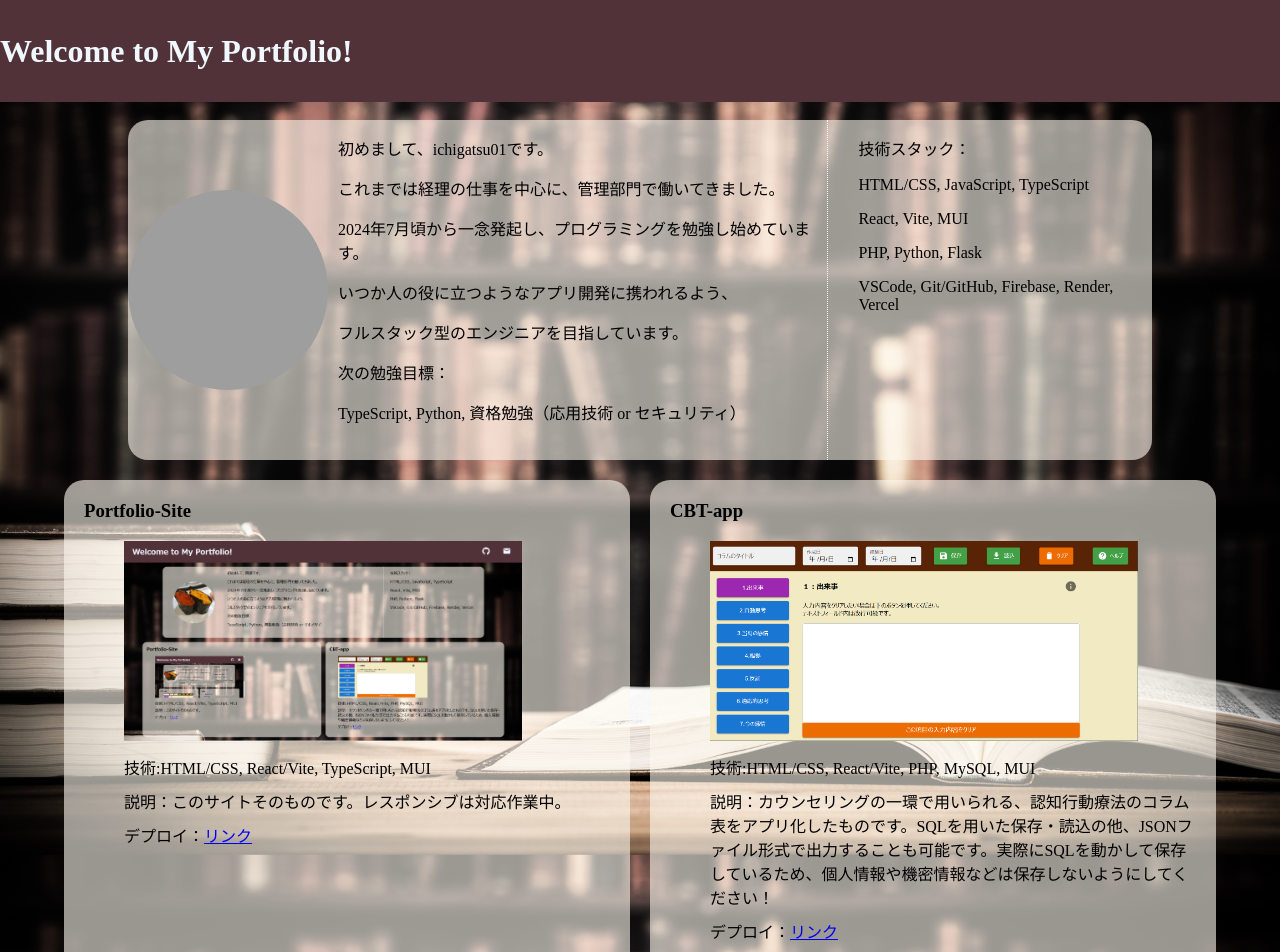
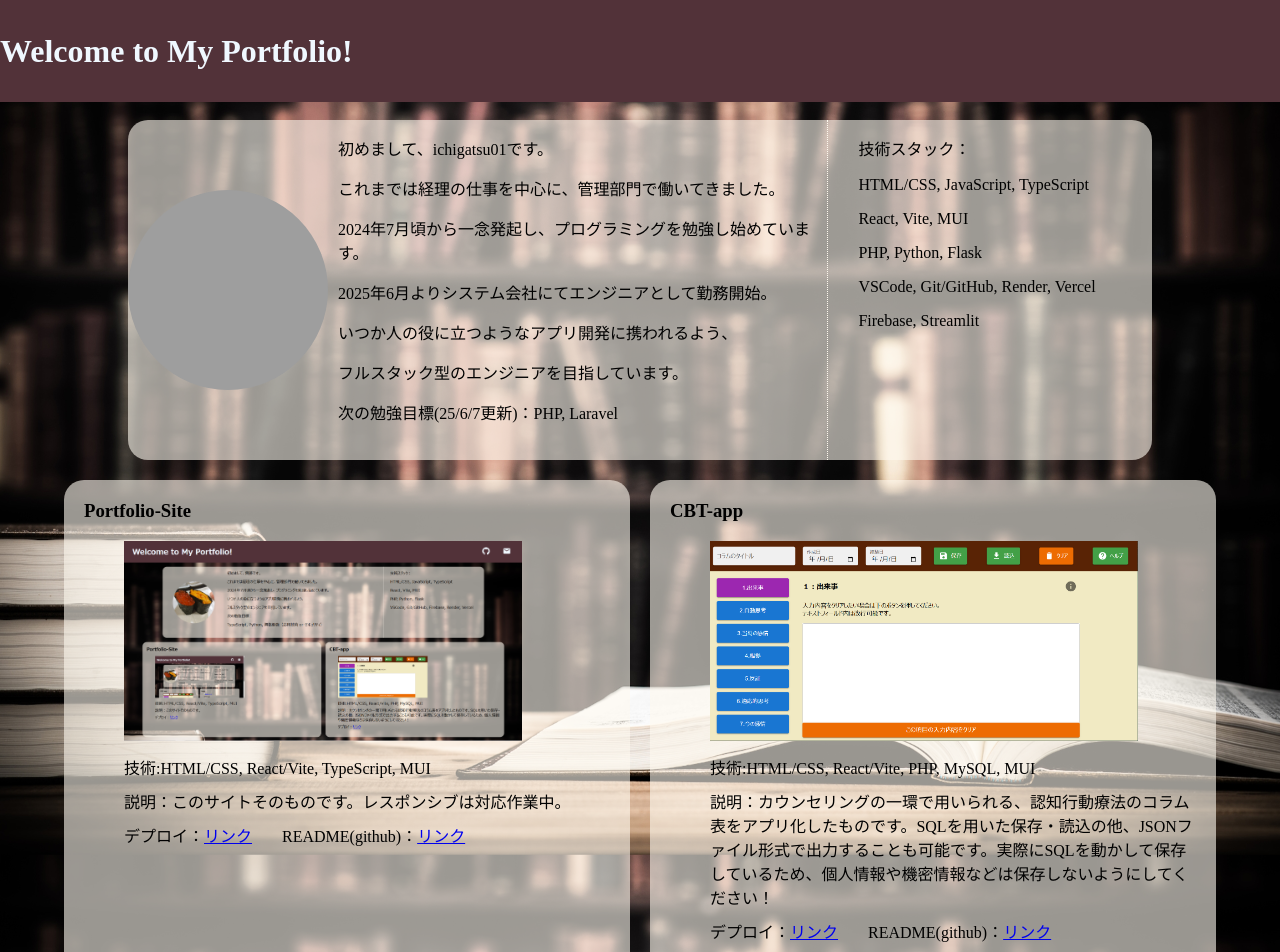
Before and after one commit to ichigatsu01/MyPortfolio, a React (Vite) app: page / in a window 1280 px wide. Shown: the top 952 px of the page. Built offline with nearby package versions, Linux system fonts and the light colour scheme; grey boxes are pictures that could not be loaded; some icons are missing.

Commit message:
プロフィール更新、ポートフォリオにREADMEへのリンク追加

```diff
--- a/src/components/Contents/Portfolio.tsx
+++ b/src/components/Contents/Portfolio.tsx
@@ -7,6 +7,7 @@ type Work = {
   title: string;
   tech: string;
   explain: string;
+  readme: string
 }
 
 const Portfolio = () => {
@@ -18,42 +19,48 @@ const Portfolio = () => {
       link: "https://my-portfolio-bay-two-44.vercel.app/",
       title: "Portfolio-Site",
       tech: "HTML/CSS, React/Vite, TypeScript, MUI",
-      explain: "このサイトそのものです。レスポンシブは対応作業中。"
+      explain: "このサイトそのものです。レスポンシブは対応作業中。",
+      readme: "https://github.com/ichigatsu01/MyPortfolio/blob/main/README.md"
     },
     {
       img: "img_product/00.png",
       link: "https://cbt-app-hazel.vercel.app//",
       title: "CBT-app",
       tech: "HTML/CSS, React/Vite, PHP, MySQL, MUI",
-      explain: "カウンセリングの一環で用いられる、認知行動療法のコラム表をアプリ化したものです。SQLを用いた保存・読込の他、JSONファイル形式で出力することも可能です。実際にSQLを動かして保存しているため、個人情報や機密情報などは保存しないようにしてください！"
+      explain: "カウンセリングの一環で用いられる、認知行動療法のコラム表をアプリ化したものです。SQLを用いた保存・読込の他、JSONファイル形式で出力することも可能です。実際にSQLを動かして保存しているため、個人情報や機密情報などは保存しないようにしてください！",
+      readme: "https://github.com/ichigatsu01/CBT_app/blob/main/README.md"
     },
     {
       img: "img_product/02.png",
       link: "https://shiritori-app.onrender.com/",
       title: "しりとりアプリ",
       tech: "HTML/CSS, Python, Flask, Bootstrap(アイコンのみ)",
-      explain: "Python内に辞書を持たせてしりとりを出来るようにしました。Renderを利用しているため、起動までに時間がかかる可能性があります。表示がおかしい場合は「再スタート」をクリックしてください。レスポンシブ非対応。"
+      explain: "Python内に辞書を持たせてしりとりを出来るようにしました。Renderを利用しているため、起動までに時間がかかる可能性があります。表示がおかしい場合は「再スタート」をクリックしてください。レスポンシブ非対応。",
+      readme: "https://github.com/ichigatsu01/shiritori_app/blob/main/README.md"
     },
     {
       img: "img_product/03.jpg",
       link: "https://weatherapi-fceebvwkapd7uzgpytk2gy.streamlit.app/",
       title: "現在時刻の全国天気アプリ",
       tech: "Python, Folium, Streamlit, Streamlit-folium",
-      explain: "OpenWeatherの現在時刻の天気APIをPythonで取得し、Streamlit-foliumで表示します。レスポンシブ非対応。"
+      explain: "OpenWeatherの現在時刻の天気APIをPythonで取得し、Streamlit-foliumで表示します。レスポンシブ非対応。",
+      readme: "https://github.com/ichigatsu01/Weather_API/blob/main/README.md"
     },
     {
       img: "img_product/04.jpg",
       link: "https://kitakatasuikomap-ajrp3msyidm2tkvnalqljy.streamlit.app/",
       title: "北方水滸伝地図",
       tech: "Python, Folium, Streamlit, Streamlit-folium",
-      explain: "北方謙三の水滸伝を地図と一緒に読めたらいいのになあ、と思って作った趣味丸出しのアプリ。随時追加中です。"
+      explain: "北方謙三の水滸伝を地図と一緒に読めたらいいのになあ、と思って作った趣味丸出しのアプリ。随時追加中です。",
+      readme: "https://github.com/ichigatsu01/kitakata_suiko_map/blob/main/README.md"
     },
     {
       img: "img_product/05.jpg",
       link: "https://reserve-system-2.vercel.app/",
       title: "ペットクリニックのWeb予約システム",
       tech: "TypeScript, Fullcalendar.js, React(Vite), MaterialUI, Firebase",
-      explain: "簡易ログインと予約登録を実装しています。レスポンシブ対応済。デフォルトの診療番号は0001です。"
+      explain: "簡易ログインと予約登録を実装しています。レスポンシブ対応済。デフォルトの診療番号は0001です。",
+      readme: "https://github.com/ichigatsu01/reserve_system_2/blob/main/README.md"
     },
   ];
   return (
@@ -66,6 +73,7 @@ const Portfolio = () => {
           title={work.title}
           tech={work.tech}
           explain={work.explain}
+          readme={work.readme}
         />
       ))}
     </div>
--- a/src/components/Contents/Product.tsx
+++ b/src/components/Contents/Product.tsx
@@ -4,9 +4,10 @@ type productWork = {
   title: string;
   tech: string;
   explain: string;
+  readme: string;
 }
 
-const Product = ({img, link, title, tech, explain}: productWork) => {
+const Product = ({img, link, title, tech, explain, readme}: productWork) => {
   return (
     <div className="product">
       <h3>{title}</h3>
@@ -14,7 +15,10 @@ const Product = ({img, link, title, tech, explain}: productWork) => {
         <li><a target='_brank' href={link}><img src={img} alt="画面イメージ" /></a></li>
         <li>技術:{tech}</li>
         <li>説明：{explain}</li>
-        <li>デプロイ：<a target='_brank' href={link}>リンク</a></li>
+        <li>
+          <span style={{marginRight: '30px'}}>デプロイ：<a target='_brank' href={link}>リンク</a></span>
+          <span>README(github)：<a target='_brank' href={readme}>リンク</a></span>
+        </li>
       </ul>
       </div>
   )
--- a/src/components/Contents/Profile.tsx
+++ b/src/components/Contents/Profile.tsx
@@ -10,10 +10,10 @@ const Profile = () => {
             <p>初めまして、ichigatsu01です。</p>
             <p>これまでは経理の仕事を中心に、管理部門で働いてきました。</p>
             <p>2024年7月頃から一念発起し、プログラミングを勉強し始めています。</p>
+            <p>2025年6月よりシステム会社にてエンジニアとして勤務開始。</p>
             <p>いつか人の役に立つようなアプリ開発に携われるよう、</p>
             <p>フルスタック型のエンジニアを目指しています。</p>
-            <p>次の勉強目標：</p>
-            <p>TypeScript, Python, 資格勉強（応用技術 or セキュリティ）</p>
+            <p>次の勉強目標(25/6/7更新)：PHP, Laravel</p>
 
         </div>
         <div className="prof-tech-stack">
@@ -21,7 +21,8 @@ const Profile = () => {
             <p>HTML/CSS, JavaScript, TypeScript</p>
             <p>React, Vite, MUI</p>
             <p>PHP, Python, Flask</p>
-            <p>VSCode, Git/GitHub, Firebase, Render, Vercel</p>
+            <p>VSCode, Git/GitHub, Render, Vercel</p>
+            <p>Firebase, Streamlit</p>
         </div>
     </div>
   )
```
